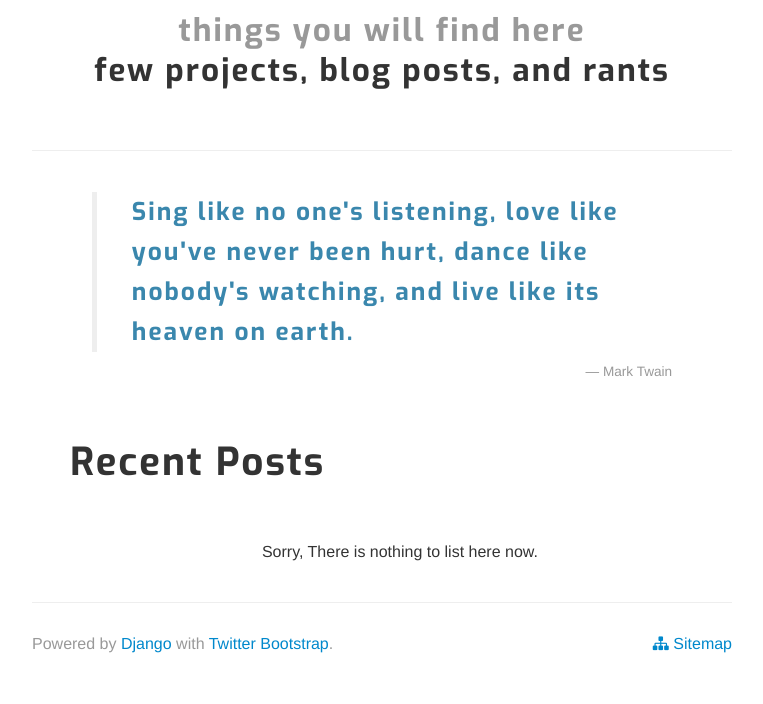
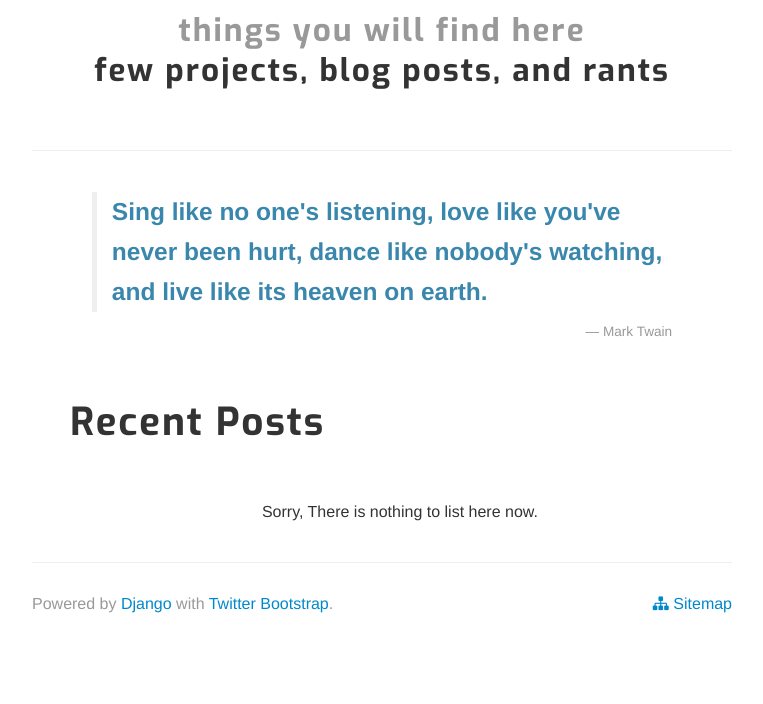
Before and after one commit to mmadil/macroblog, a Django app: page / in a window 1280 px wide. Shown: the part 502-1206 px from the top of the page, without its empty margins (258-1021 px from the left). After the commit the page ends 1115 px from the top, so only its background shows below. Run offline with Django 3.2, Linux system fonts and the light colour scheme; data that the repository does not hold is empty; parts of the project's set-up code (start-up, migrations or seed data) failed here and were passed over; some libraries are stand-ins or nearby versions.

Commit message:
prettifying

```diff
--- a/blog/templates/blog/post_detail.html
+++ b/blog/templates/blog/post_detail.html
@@ -10,15 +10,15 @@
 {% block content %}
 <p>{{ post.content|markdown:"safe" }}</p>
 <hr>
-<h3 class="muted">{{ post.updated_at }}</h3>
+<h2 class="muted">{{ post.updated_at }}</h2>
   <div class="row-fluid">
     <div class="span12">
     {% if post.enable_comments %}
-    <h3>Comments </h3>
+    <h2>Comments </h2>
     {% render_comment_list for post %}
     </div>
     {% get_comment_form for object as form %}
-    <h3>Add comment <small>(with markdown support)</small></h3>
+    <h2>Add comment <small>(with markdown support)</small></h2>
   <div class="span5">
   <form action="{% comment_form_target %}" method="POST">
     {% csrf_token %}
--- a/templates/base.html
+++ b/templates/base.html
@@ -47,7 +47,7 @@
       }
 
       /* Exo support added */
-      h1, h2, h3 {
+      h1, h2 {
         font-family: "Exo";
         letter-spacing: 2px;
         padding: 20px;
--- a/templates/index.html
+++ b/templates/index.html
@@ -22,7 +22,7 @@ few projects, blog posts, and rants
 {% endblock header %}
 
 {% block content %}
-<div class="span10 offset1 clearfix" style="padding-bottom:50px;">
+<div class="span10 offset1 clearfix quote" style="padding-bottom:50px;">
   <blockquote>
     <h3 class="text-info">{{ quotation }}</h3>
     <small class="pull-right">{{ author }}</small>
```
